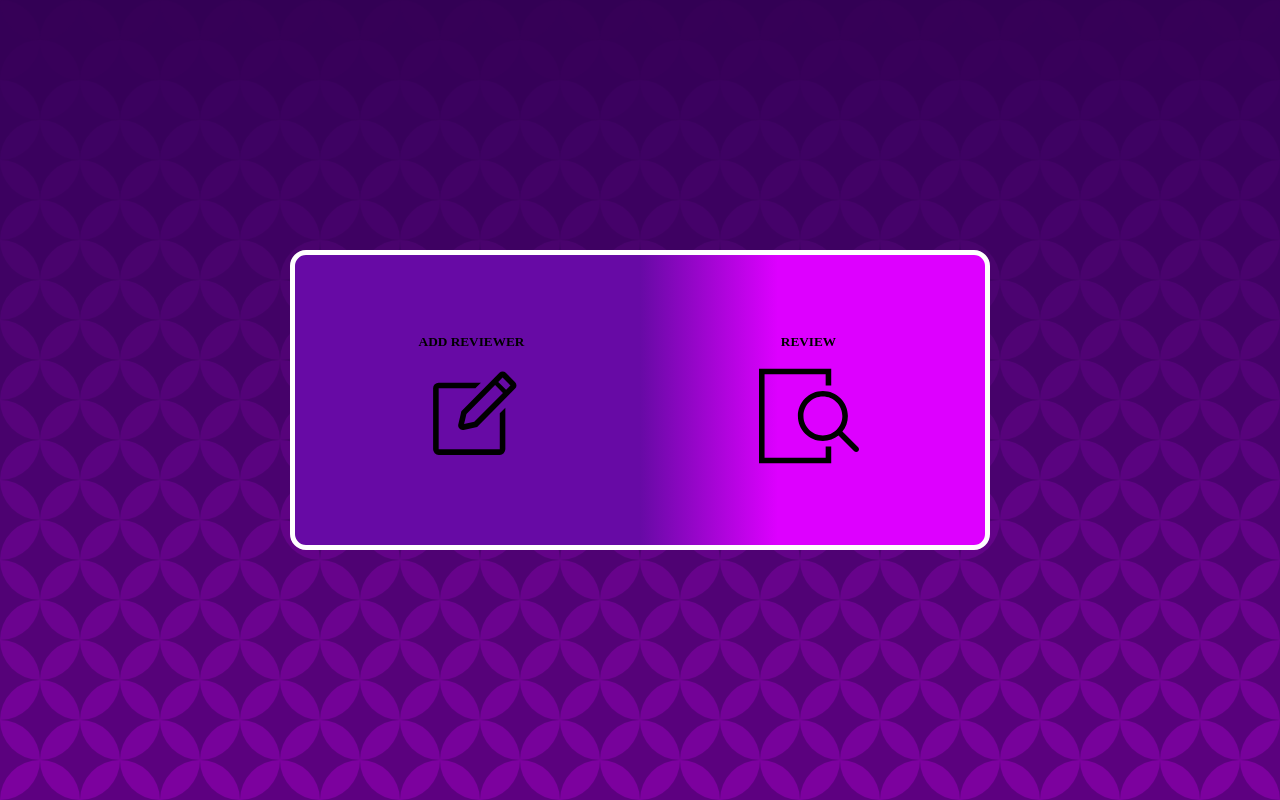
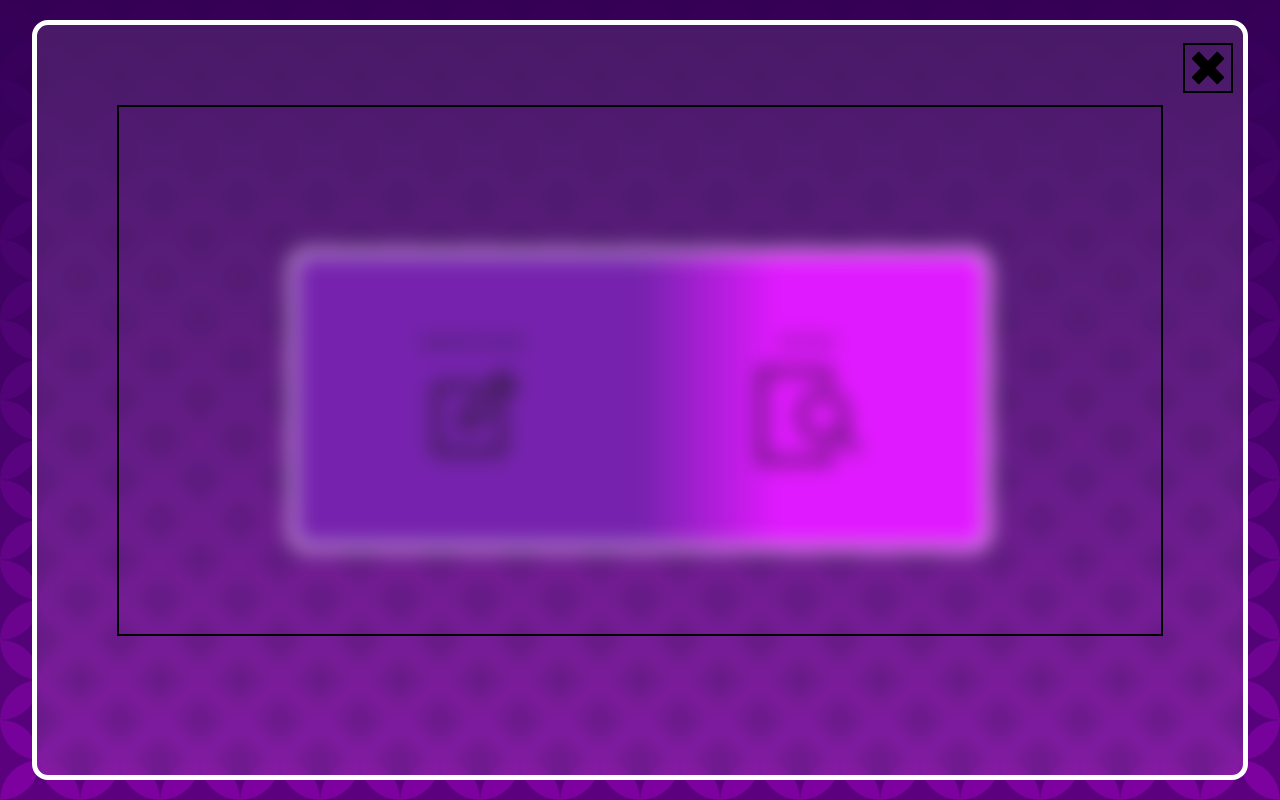
Before and after one commit to Mr-Marian0/Reviewer-Website, a plain HTML site: page index.html in a window 1280 px wide. Both pictures are taken after a click on the element "REVIEW". Drawn offline with Linux system fonts and the light colour scheme.

Commit message:
saving localstorage and review section

```diff
--- a/index.html
+++ b/index.html
@@ -7,6 +7,19 @@
     <title>REVIEWER WEB</title>
 </head>
 <body>
+
+    <div class="start_review">
+        <div class="closeStartReview_btn"><svg fill="#000000" version="1.1" id="Layer_1" xmlns="http://www.w3.org/2000/svg" xmlns:xlink="http://www.w3.org/1999/xlink"
+        width="50px" height="50px" viewBox="0 0 100 100" enable-background="new 0 0 100 100" xml:space="preserve">
+        <path d="M84.707,68.752L65.951,49.998l18.75-18.752c0.777-0.777,0.777-2.036,0-2.813L71.566,15.295
+        c-0.777-0.777-2.037-0.777-2.814,0L49.999,34.047l-18.75-18.752c-0.746-0.747-2.067-0.747-2.814,0L15.297,28.431
+        c-0.373,0.373-0.583,0.88-0.583,1.407c0,0.527,0.21,1.034,0.583,1.407L34.05,49.998L15.294,68.753
+        c-0.373,0.374-0.583,0.88-0.583,1.407c0,0.528,0.21,1.035,0.583,1.407l13.136,13.137c0.373,0.373,0.881,0.583,1.41,0.583
+        c0.525,0,1.031-0.21,1.404-0.583l18.755-18.755l18.756,18.754c0.389,0.388,0.896,0.583,1.407,0.583c0.511,0,1.019-0.195,1.408-0.583
+        l13.138-13.137C85.484,70.789,85.484,69.53,84.707,68.752z"/>
+        </svg></div>
+        <div class="question_area"></div>
+    </div>
 
     <div class="main_container">
 
--- a/main.js
+++ b/main.js
@@ -7,6 +7,9 @@ const ClipBtn = document.querySelector('.clip_btn');
 const ClipArea = document.querySelector('.clip_area');
 const TextInput = document.querySelector('.textInput');
 const SaveBtn = document.querySelector(".save_btn");
+// REVIEW SECTION-
+const StartReview = document.querySelector('.start_review');
+const CloseStartReviewBtn = document.querySelector('.closeStartReview_btn');
 // const WordBtn = document.querySelector('word_btn');
 
 const TextInputId = document.getElementById('createRev_Id');
@@ -15,6 +18,7 @@ const FaddingCreateBtns = document.querySelectorAll('.AllcreateRev_btns');
 let selectedWords = [];
 let experimentOnly = null;
 let savePreviousPar;
+let inputText // Used to store the paragraph/notes/sentences
 
 buttonEventFunctions()
 
@@ -74,7 +78,7 @@ function buttonEventFunctions(){
     ClipBtn.addEventListener('click', () => {
 
         ClipArea.innerHTML = ""
-        let inputText = TextInput.value;
+        inputText = TextInput.value;
 
         if(processText()){
             TextInput.style.width = '0px'
@@ -107,6 +111,9 @@ function buttonEventFunctions(){
                 SaveBtn.style.height = '0px'
                 SaveBtn.style.display = 'none'
 
+                selectedWords = []; //Used to reset or erase saved array words
+                inputText = "";
+
 
                 } catch(error){
                     console.log("Reason why button not changed!: "+error);
@@ -136,6 +143,9 @@ function buttonEventFunctions(){
         SaveBtn.style.display = 'none'
         SaveBtn.style.opacity = '0';
 
+        selectedWords = []; //reset or erase saved array words
+        inputText = "";
+
         FaddingCreateBtns.forEach(button => {
             button.classList.toggle('clipButtonFade')
         })
@@ -147,11 +157,39 @@ function buttonEventFunctions(){
             selectedWords.push(words.textContent.trim());
         })
 
+        let userInputData = [
+            {paragraph: `${inputText}`, selectedW: `${selectedWords}`}
+        ]
+
+        saveNote(userInputData);
+
+        console.log("Paragraph: ", inputText)
         console.log("Here are the selected WORDS: ", selectedWords);
+        console.log("Object to be saved: ", userInputData)
     })
 
+    // -----------------------REVIEW SECTION-------------------------
+
     ReviewBtn.addEventListener('click', () => {
-
+        StartReview.classList.toggle('startRevFade');
     })
 
+    CloseStartReviewBtn.addEventListener('click', () => {
+        StartReview.classList.toggle('startRevFade');
+    })
 }
+
+function saveNote(note) {
+    // 1. Get existing notes (if any)
+    let notes = JSON.parse(localStorage.getItem('userNotes')) || [];
+
+    //2. Add the new one
+    notes.push(note);
+
+    // 3. Save back to localStorage
+    localStorage.setItem('userNotes', JSON.stringify(notes));
+}
+
+function getNotes(){
+    return JSON.parse(localStorage.getItem('userNotes')) || [];
+}
--- a/style.css
+++ b/style.css
@@ -13,6 +13,7 @@
 }
 
 body{
+    position: relative;
     display: flex;
     align-items: center;
     justify-content: center;
@@ -134,3 +135,47 @@ body{
     text-decoration: underline;
     background-color: rgba(0, 0, 0, 0.2);
 }
+
+/* --------------------REVIEW SECTION---------------- */
+
+.start_review{
+    position: absolute;
+    display: flex;
+    flex-direction: column;
+    align-items: center;
+    padding: 5rem;
+    opacity: 0;
+    width: 0%;
+    height: 0%;
+    border-radius: 1rem;
+    backdrop-filter: blur(10px);
+    background-color: rgba(255, 255, 255, 0.1);
+
+    transition: opacity 2s ease, transform 2s ease;
+} .start_review.startRevFade{
+    z-index: 2;
+    opacity: 1;
+    width: 95%;
+    height: 95%;
+    border: solid 5px white;
+}
+
+.question_area{
+    width: 100%;
+    height: 90%;
+    border: solid 2px black;
+}
+
+.closeStartReview_btn{
+    position: absolute;
+    cursor: pointer;
+    display: flex;
+    align-items: center;
+    justify-content: center;
+    left: 95%;
+    bottom: 91%;
+    width: 50px;
+    height: 50px;
+    border: solid 2px black;
+    position: center;
+}
```
